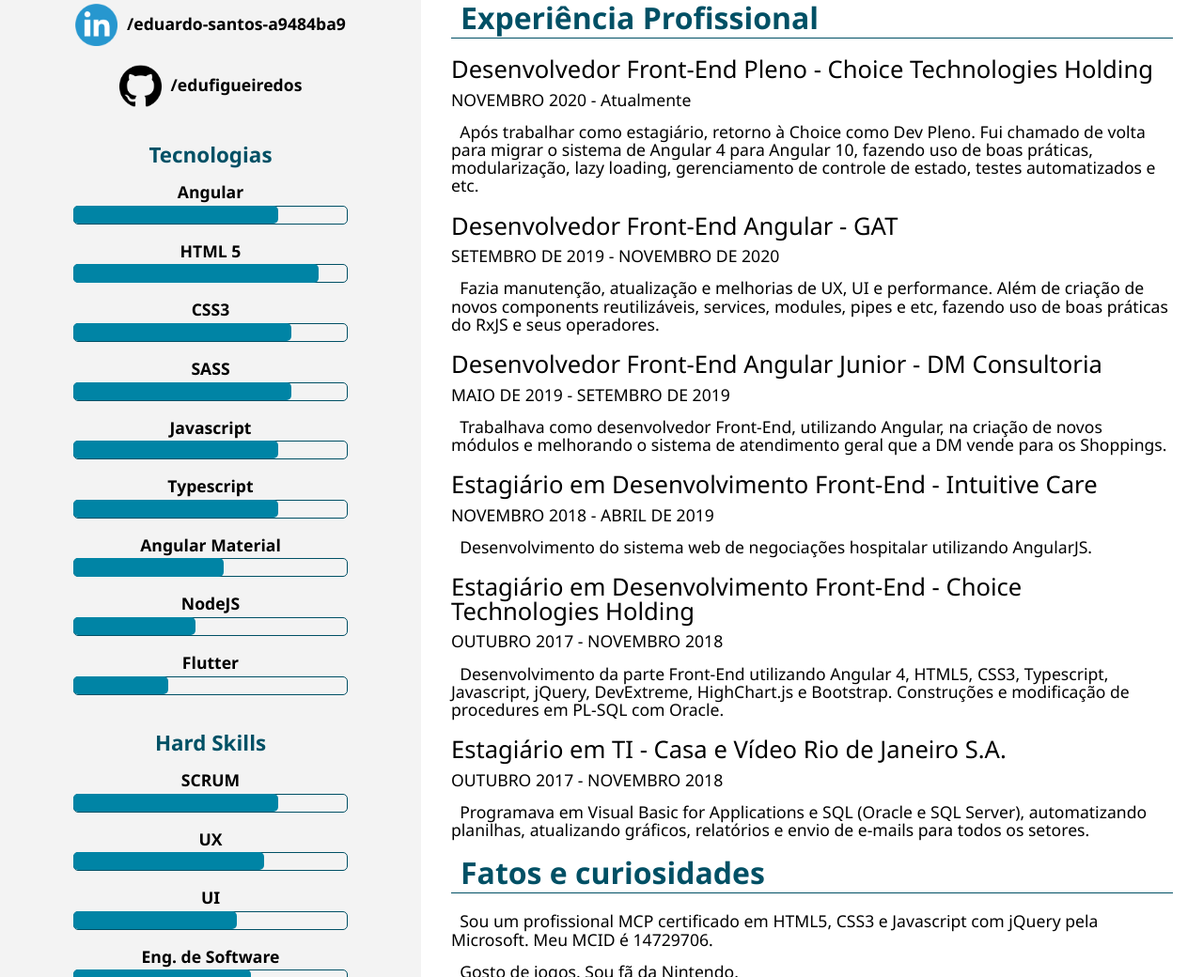
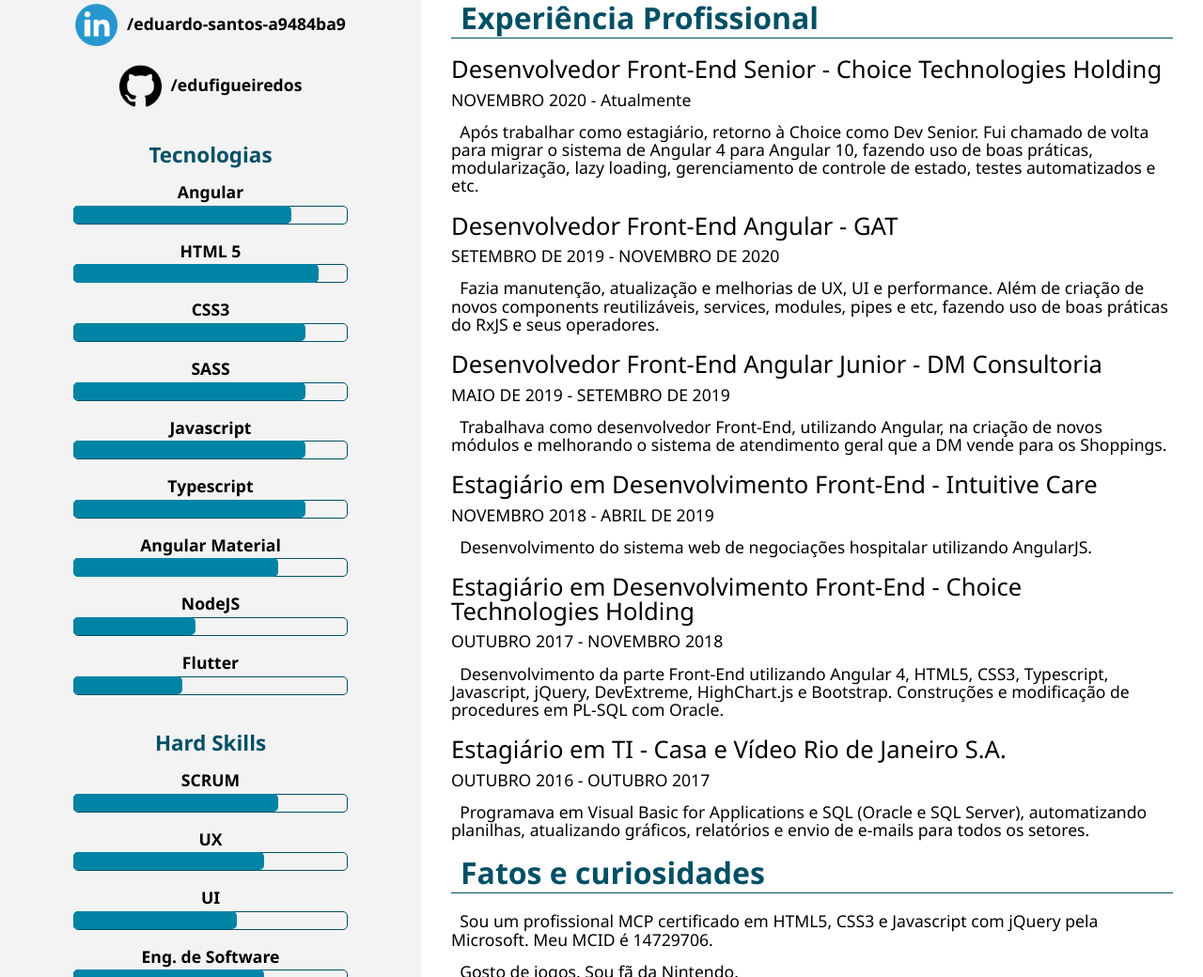
Before and after one commit to edufigueiredos/EduardoSantos, a plain HTML site: page index.html in a window 1280 px wide. Shown: the part 313-1353 px from the top of the page at 94% size. Drawn offline with Linux system fonts and the light colour scheme.

Commit message:
Corrigindo datas incorretas.

```diff
--- a/index.html
+++ b/index.html
@@ -231,10 +231,10 @@
             <h1 class="titulo linha-abaixo">Experiência Profissional</h1>
 
             <div class="bloco-informacao">
-                <h3 class="sub-titulo espacamento-top">Desenvolvedor Front-End Pleno - Choice Technologies Holding</h3>
+                <h3 class="sub-titulo espacamento-top">Desenvolvedor Front-End Senior - Choice Technologies Holding</h3>
                 <p>NOVEMBRO 2020 - Atualmente</p>
                 <p>
-                    &nbsp; Após trabalhar como estagiário, retorno à Choice como Dev Pleno. Fui chamado de volta para migrar
+                    &nbsp; Após trabalhar como estagiário, retorno à Choice como Dev Senior. Fui chamado de volta para migrar
                     o sistema de Angular 4 para Angular 10, fazendo uso de boas práticas, modularização, lazy loading,
                     gerenciamento de controle de estado, testes automatizados e etc.
                 </p>
@@ -275,7 +275,7 @@
 
             <div class="bloco-informacao">
                 <h3 class="sub-titulo">Estagiário em TI - Casa e Vídeo Rio de Janeiro S.A.</h3>
-                <p>OUTUBRO 2017 - NOVEMBRO 2018</p>
+                <p>OUTUBRO 2016 - OUTUBRO 2017</p>
                 <p>&nbsp;
                     Programava em Visual Basic for Applications e SQL (Oracle e SQL Server),
                     automatizando planilhas, atualizando gráficos, relatórios e envio de e-mails para todos os setores.
--- a/style/style.css
+++ b/style/style.css
@@ -126,7 +126,7 @@
 }
 
 #angular {
-    width: 75%;
+    width: 80%;
 }
 
 #html5 {
@@ -134,23 +134,23 @@
 }
 
 #css3 {
-    width: 80%;
+    width: 85%;
 }
 
 #sass {
-    width: 80%;
+    width: 85%;
 }
 
 #angular-material {
-    width: 55%;
+    width: 75%;
 }
 
 #javascript {
-    width: 75%;
+    width: 85%;
 }
 
 #typescript {
-    width: 75%;
+    width: 85%;
 }
 
 #nodejs {
@@ -158,7 +158,7 @@
 }
 
 #flutter {
-    width: 35%;
+    width: 40%;
 }
 
 #scrum {
@@ -174,15 +174,15 @@
 }
 
 #engenharia-software {
-    width: 65%;
+    width: 70%;
 }
 
 #ingles {
-    width: 40%;
+    width: 60%;
 }
 
 #espanhol {
-    width: 45%;
+    width: 65%;
 }
 
 .descricao, .bloco-informacao p {
```
